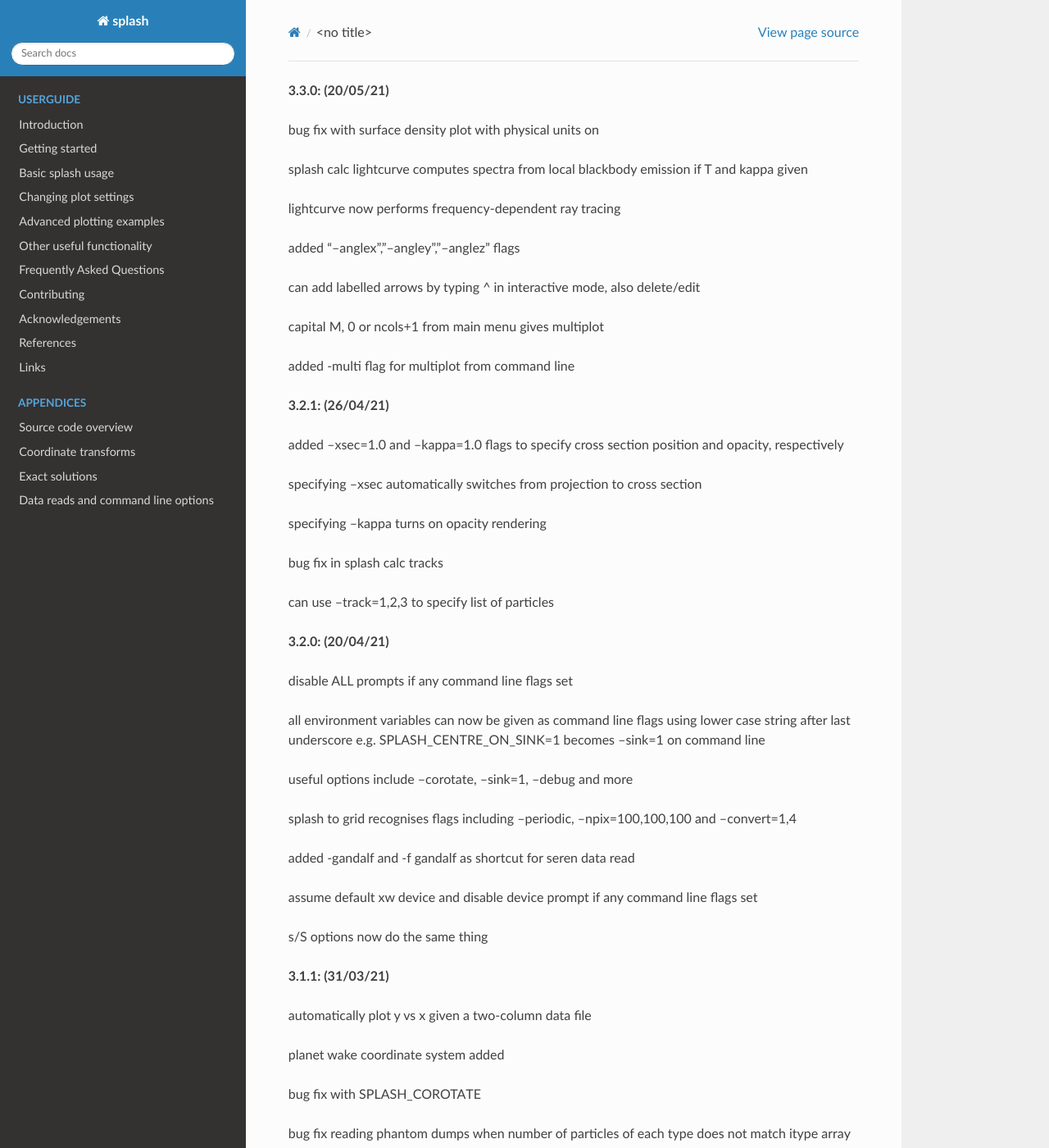
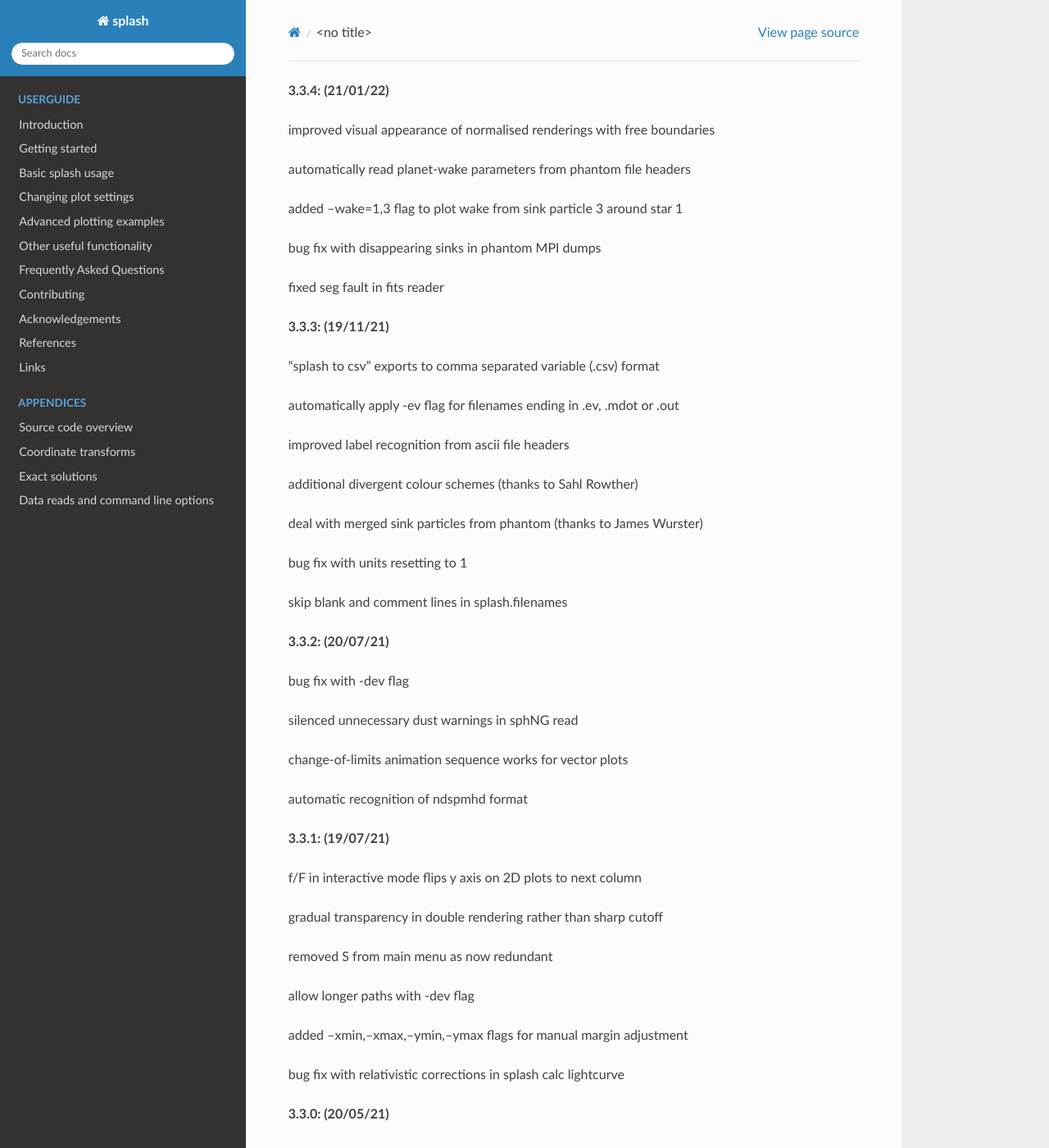
Before and after one commit to danieljprice/splash, a Sphinx documentation site: the page built from docs/version_history.rst, in a window 1280 px wide and 1400 px high. Shown: the whole window at 82% size. Built offline with Sphinx 7.4.7 and the Read the Docs theme 2.0.0, drawn with Linux system fonts in a browser that asks for light colours.

Commit message:
(docs) updated version history

```diff
--- a/docs/version_history.rst
+++ b/docs/version_history.rst
@@ -1,3 +1,37 @@
+
+**3.3.4: (21/01/22)**
+
+- improved visual appearance of normalised renderings with free boundaries
+- automatically read planet-wake parameters from phantom file headers
+- added --wake=1,3 flag to plot wake from sink particle 3 around star 1
+- bug fix with disappearing sinks in phantom MPI dumps
+- fixed seg fault in fits reader
+
+**3.3.3: (19/11/21)**
+
+- "splash to csv" exports to comma separated variable (.csv) format
+- automatically apply -ev flag for filenames ending in .ev, .mdot or .out
+- improved label recognition from ascii file headers
+- additional divergent colour schemes (thanks to Sahl Rowther)
+- deal with merged sink particles from phantom (thanks to James Wurster)
+- bug fix with units resetting to 1
+- skip blank and comment lines in splash.filenames
+
+**3.3.2: (20/07/21)**
+
+- bug fix with -dev flag
+- silenced unnecessary dust warnings in sphNG read
+- change-of-limits animation sequence works for vector plots
+- automatic recognition of ndspmhd format
+
+**3.3.1: (19/07/21)**
+
+- f/F in interactive mode flips y axis on 2D plots to next column
+- gradual transparency in double rendering rather than sharp cutoff
+- removed S from main menu as now redundant
+- allow longer paths with -dev flag
+- added --xmin,--xmax,--ymin,--ymax flags for manual margin adjustment
+- bug fix with relativistic corrections in splash calc lightcurve
 
 **3.3.0: (20/05/21)**
 
```
